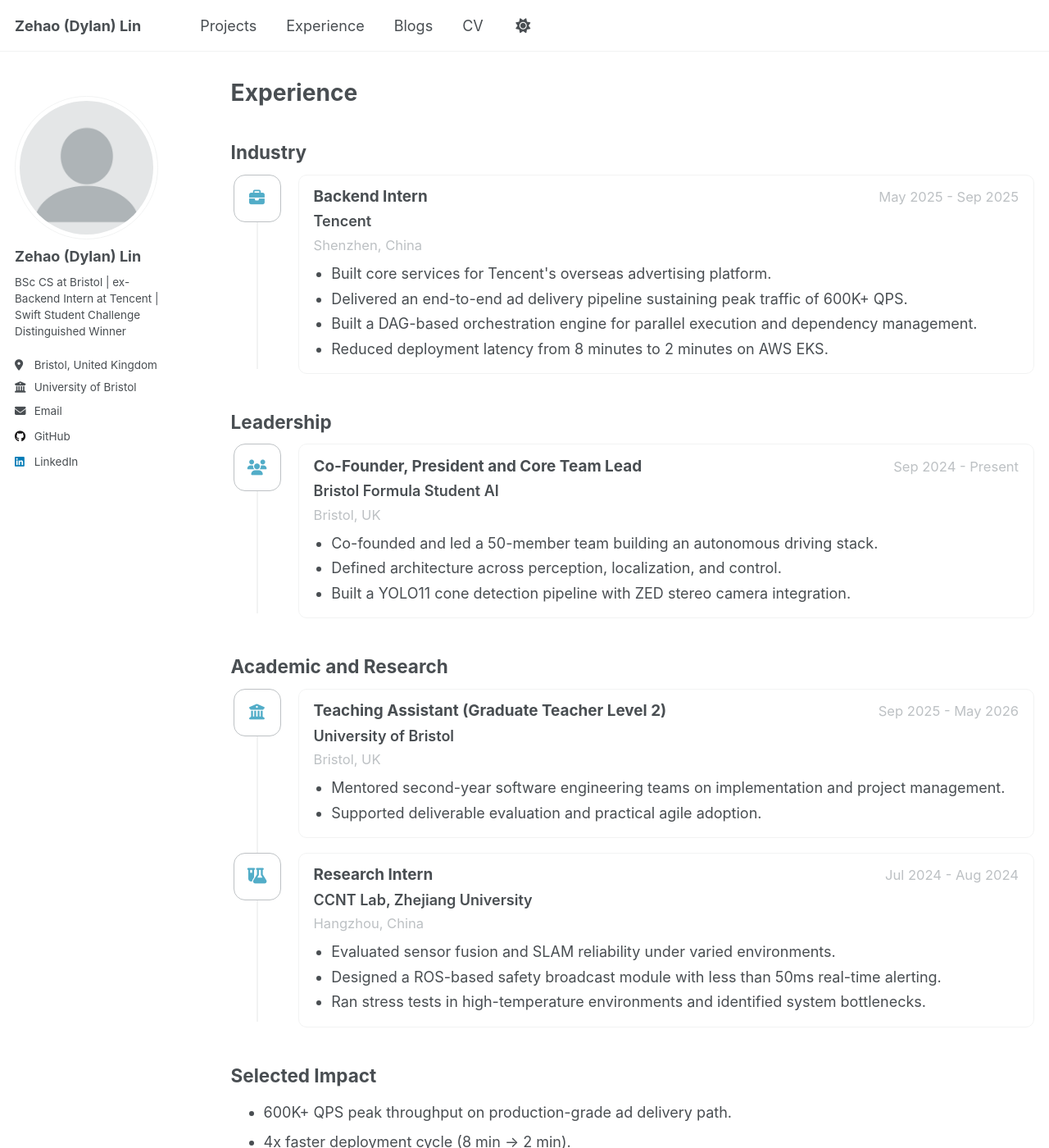
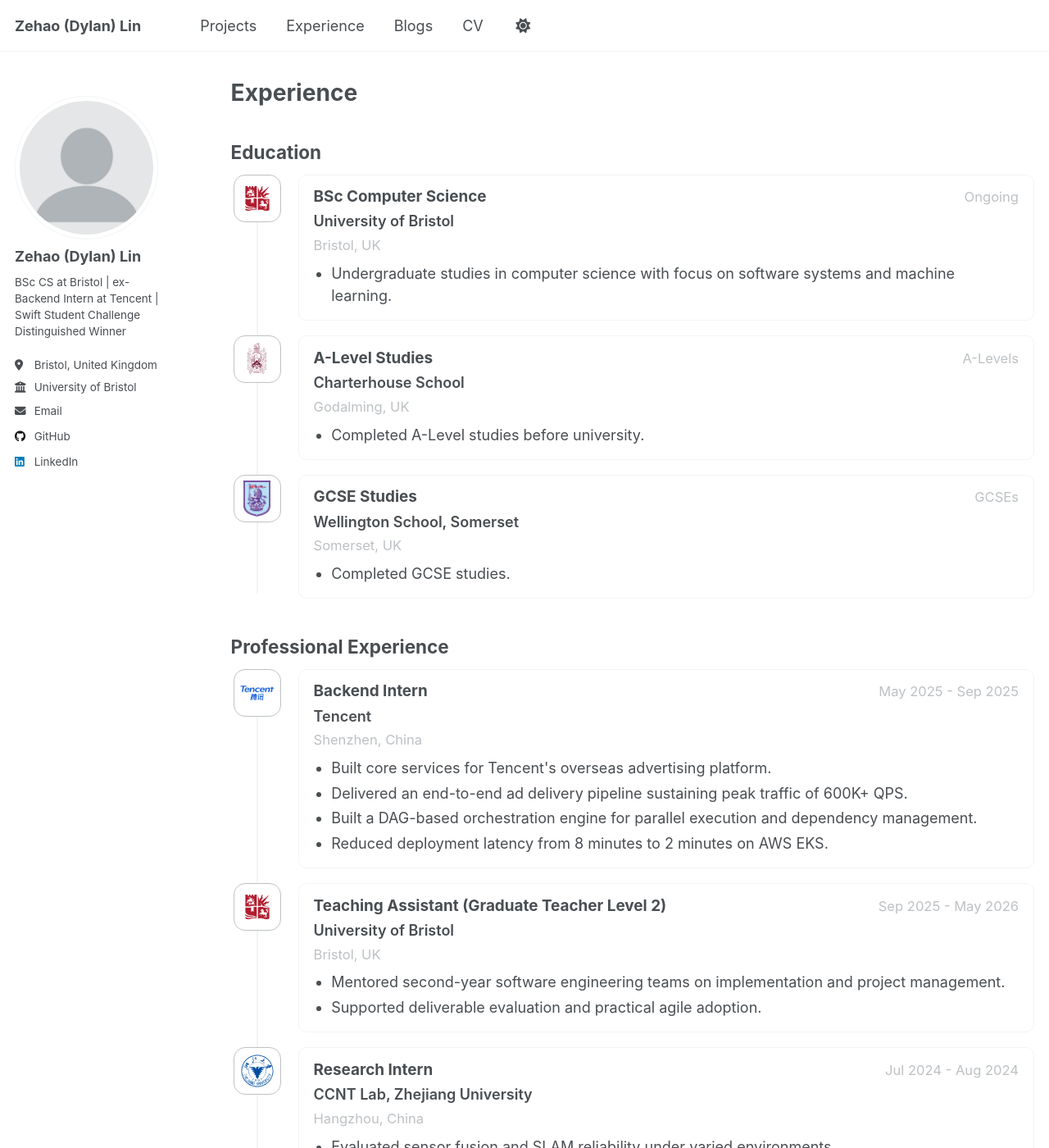
Before and after one commit to Dylannni/Dylannni.github.io, a Jekyll site: the page built from _pages/experience.md, in a window 1280 px wide and 1400 px high. Shown: the whole window at 82% size. Built offline with Jekyll 4.4.1, drawn with Linux system fonts in a browser that asks for light colours; a script that is not in the unit is left out; some of the changed text lies outside the part shown.

Commit message:
Add experience logos and reorganize timeline sections
Signed-off-by: Dylan Lin <dylanlin0411@gmail.com>

```diff
--- a/_data/experience_timeline.yml
+++ b/_data/experience_timeline.yml
@@ -1,10 +1,48 @@
+- id: bristol_bsc_cs
+  period: "Ongoing"
+  role: "BSc Computer Science"
+  org: "University of Bristol"
+  location: "Bristol, UK"
+  category: "education"
+  logo_kind: "building"
+  logo_path: "images/bristol.webp"
+  logo_alt: "University of Bristol"
+  highlights:
+    - "Undergraduate studies in computer science with focus on software systems and machine learning."
+
+- id: charterhouse_a_levels
+  period: "A-Levels"
+  role: "A-Level Studies"
+  org: "Charterhouse School"
+  location: "Godalming, UK"
+  category: "education"
+  logo_kind: "building"
+  logo_path: "images/charterhouse-school.png"
+  logo_alt: "Charterhouse School"
+  highlights:
+    - "Completed A-Level studies before university."
+
+- id: wellington_gcse
+  period: "GCSEs"
+  role: "GCSE Studies"
+  org: "Wellington School, Somerset"
+  location: "Somerset, UK"
+  category: "education"
+  logo_kind: "building"
+  logo_path: "images/wellington-school.png"
+  logo_alt: "Wellington School"
+  highlights:
+    - "Completed GCSE studies."
+
 - id: tencent_backend_intern
   period: "May 2025 - Sep 2025"
   role: "Backend Intern"
   org: "Tencent"
   location: "Shenzhen, China"
-  category: "industry"
+  category: "professional"
   logo_kind: "corp"
+  logo_path: "images/Tencent.avif"
+  logo_alt: "Tencent"
   highlights:
     - "Built core services for Tencent's overseas advertising platform."
     - "Delivered an end-to-end ad delivery pipeline sustaining peak traffic of 600K+ QPS."
@@ -18,6 +56,8 @@
   location: "Bristol, UK"
   category: "leadership"
   logo_kind: "team"
+  logo_path: "images/fsai-logo.png"
+  logo_alt: "Bristol Formula Student AI"
   highlights:
     - "Co-founded and led a 50-member team building an autonomous driving stack."
     - "Defined architecture across perception, localization, and control."
@@ -28,8 +68,10 @@
   role: "Teaching Assistant (Graduate Teacher Level 2)"
   org: "University of Bristol"
   location: "Bristol, UK"
-  category: "academic"
+  category: "professional"
   logo_kind: "building"
+  logo_path: "images/bristol.webp"
+  logo_alt: "University of Bristol"
   highlights:
     - "Mentored second-year software engineering teams on implementation and project management."
     - "Supported deliverable evaluation and practical agile adoption."
@@ -39,8 +81,10 @@
   role: "Research Intern"
   org: "CCNT Lab, Zhejiang University"
   location: "Hangzhou, China"
-  category: "academic"
+  category: "professional"
   logo_kind: "lab"
+  logo_path: "images/Zhejiang_University_Logo.svg"
+  logo_alt: "Zhejiang University"
   highlights:
     - "Evaluated sensor fusion and SLAM reliability under varied environments."
     - "Designed a ROS-based safety broadcast module with less than 50ms real-time alerting."
--- a/_includes/experience-timeline.html
+++ b/_includes/experience-timeline.html
@@ -1,5 +1,5 @@
 {% assign timeline_items = include.items | default: site.data.experience_timeline %}
-{% assign category_order = "industry,leadership,academic" | split: "," %}
+{% assign category_order = "education,professional,leadership" | split: "," %}
 
 <div class="experience-timeline">
   {% for category in category_order %}
@@ -7,12 +7,14 @@
     {% if items.size > 0 %}
       <section class="experience-timeline__group">
         {% case category %}
-          {% when "industry" %}
-            <h2 class="experience-timeline__group-title">Industry</h2>
+          {% when "education" %}
+            <h2 class="experience-timeline__group-title">Education</h2>
+          {% when "professional" %}
+            <h2 class="experience-timeline__group-title">Professional Experience</h2>
           {% when "leadership" %}
             <h2 class="experience-timeline__group-title">Leadership</h2>
           {% else %}
-            <h2 class="experience-timeline__group-title">Academic and Research</h2>
+            <h2 class="experience-timeline__group-title">{{ category | capitalize }}</h2>
         {% endcase %}
 
         <div class="experience-timeline__list">
@@ -20,6 +22,13 @@
             <article class="experience-timeline__item experience-timeline__item--{{ item.category }}">
               <div class="experience-timeline__logo" aria-hidden="true">
                 <div class="experience-timeline__logo-badge experience-timeline__logo-badge--{{ item.logo_kind }}">
+                  {% if item.logo_path %}
+                    <img
+                      src="{{ base_path }}/{{ item.logo_path }}"
+                      alt="{{ item.logo_alt | default: item.org | default: item.role }} logo"
+                      class="experience-timeline__logo-image"
+                      loading="lazy">
+                  {% else %}
                     {% case item.logo_kind %}
                       {% when "corp" %}
                         <i class="fas fa-briefcase"></i>
@@ -30,6 +39,7 @@
                       {% else %}
                         <i class="fas fa-building-columns"></i>
                     {% endcase %}
+                  {% endif %}
                 </div>
               </div>
 
--- a/_pages/experience.md
+++ b/_pages/experience.md
@@ -8,10 +8,3 @@ author_profile: true
 {% include base_path %}
 
 {% include experience-timeline.html items=site.data.experience_timeline %}
-
-## Selected Impact
-
-- 600K+ QPS peak throughput on production-grade ad delivery path.
-- 4x faster deployment cycle (8 min -> 2 min).
-- 3.3x score gain in Tencent ad recommendation competition (0.023 -> 0.076).
-- 23.7% accuracy improvement on mmWave radar human pose recognition.
--- a/_sass/layout/_experience.scss
+++ b/_sass/layout/_experience.scss
@@ -49,7 +49,16 @@
   font-size: 1.05rem;
   height: 58px;
   justify-content: center;
+  overflow: hidden;
   width: 58px;
+}
+
+.experience-timeline__logo-image {
+  display: block;
+  height: 100%;
+  object-fit: contain;
+  padding: 6px;
+  width: 100%;
 }
 
 .experience-timeline__content {
```
Also changed, not shown: images/Tencent.avif (added), images/Zhejiang_University_Logo.svg (added), images/bristol.webp (added), images/charterhouse-school.png (added), images/fsai-logo.png (added), images/wellington-school.png (added), 1 other file. Lines whose indentation alone changed are shown as unchanged.
